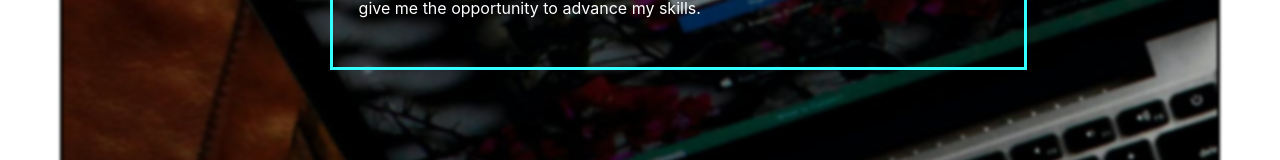
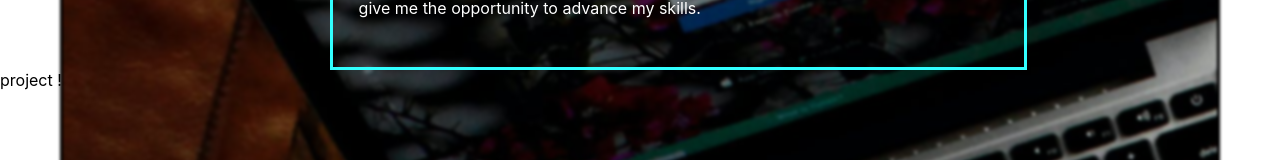
Before and after one commit to PNSyildiz/portfolio-React, a React (Create React App) app: page / in a window 1280 px wide. Shown: the part 989-1149 px from the top of the page. Built offline with nearby package versions, Linux system fonts and the light colour scheme.

Commit message:
added projects component

```diff
--- a/src/App.js
+++ b/src/App.js
@@ -1,6 +1,6 @@
 import HeroSection from "./Components/HeroSection";
 import AboutMe from "./Components/AboutMe";
-
+import Projects from "./Components/Projects";
 
 function App() {
 
@@ -8,6 +8,7 @@ function App() {
     <div className="Container">
      <HeroSection title='PNS'/>
       <AboutMe/>
+      <Projects/>
     </div>
   );
 }
--- /dev/null
+++ b/src/Components/Projects.js
@@ -0,0 +1,18 @@
+import React from 'react'
+
+const Projects = () => {
+  return (
+    <div>
+      <div className='ProjectSection'>
+       <dvi className="frame1">
+       project !
+       </dvi>
+       <dvi className="frame1-2">Projetc 2</dvi>
+       <dvi className="frame1-3">Project 3</dvi>
+
+      </div>
+    </div>
+  )
+}
+
+export default Projects
--- a/src/index.css
+++ b/src/index.css
@@ -1,5 +1,6 @@
 @import "./CSS/HeroSection.css";
 @import "./CSS/AboutMe.css";
+@import "./CSS/Projects.css";
 
 body {
   margin: 0;
@@ -8,6 +9,8 @@ body {
     sans-serif;
   -webkit-font-smoothing: antialiased;
   -moz-osx-font-smoothing: grayscale;
+
+
 }
 
 code {
```
Also changed, not shown: src/CSS/Projects.css (added).
